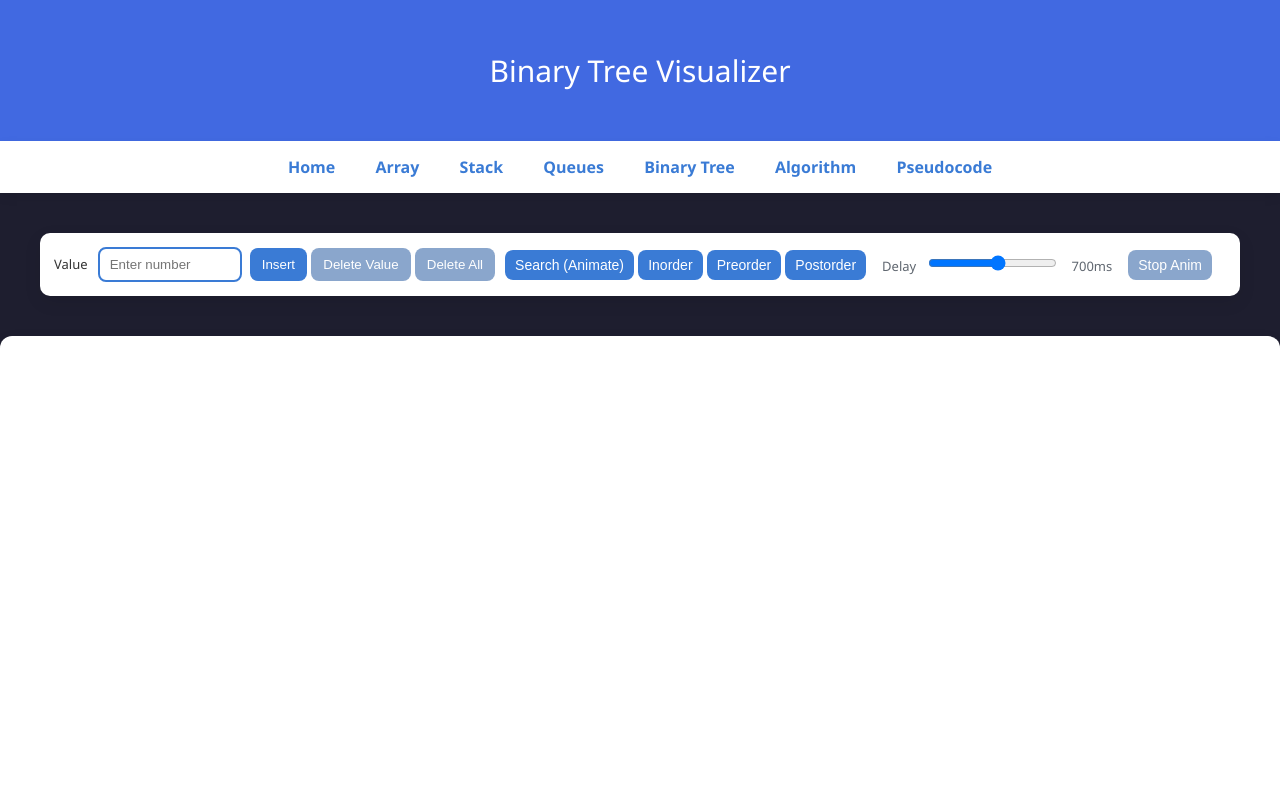
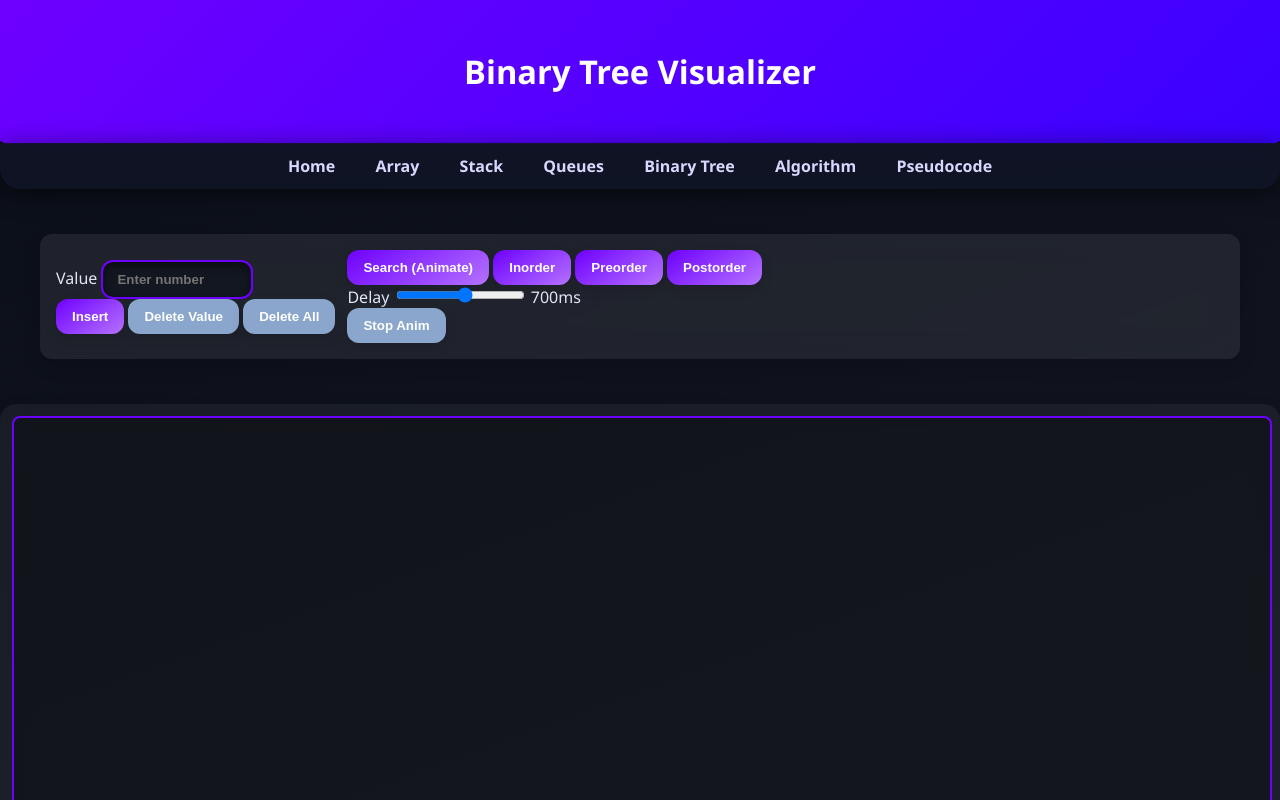
Before and after one commit to Santeke/dsaalgo, a plain HTML site: page Trees.html in a window 1280 px wide. Shown: the top 800 px of the page. Drawn offline with Linux system fonts and the light colour scheme.

Commit message:
Update Trees style.css

```diff
--- a/Trees style.css
+++ b/Trees style.css
@@ -1,176 +1,229 @@
-:root{
-    --accent:#3A7BD5;
-    --accent-dark:#2A5DA8;
-    --bg:#F2F4F7;
-    --node-bg:#E8F1FB;
-    --highlight:#CFE4FF;
+:root {
+    --accent: #6e00ff;
+    --accent-dark: #3a00ff;
+    --bg: #0b0f19;
+    --node-bg: #e0e6f5;
+    --highlight: #b573ff;
+    --found: #b573ff;
+    --found-border: #6e00ff;
 }
+
 body {
-    margin:0;
+    margin: 0;
     font-family: "Segoe UI", Roboto, system-ui, -apple-system, "Helvetica Neue", Arial;
-    background: #1e1e2f; /* Dark background */
-    color: #c9c9d9;
+    background: linear-gradient(160deg, #0b0f19 0%, #151823 100%);
+    color: #e0e6f5;
+    overflow-x: hidden;
 }
-header{
-    background: royalblue;
-    color:white;
-    padding:50px;
-    text-align:center;
-    font-size:30px;
+
+header {
+    background: linear-gradient(135deg, var(--accent), var(--accent-dark));
+    color: white;
+    padding: 50px 20px;
+    text-align: center;
+    font-size: 32px;
+    font-weight: 700;
+    border-radius: 0 0 25px 25px;
+    box-shadow: 0 8px 30px rgba(0, 0, 0, 0.5);
+    transition: transform 0.3s ease, box-shadow 0.3s ease;
+}
+
+header:hover {
+    transform: scale(1.02);
+    box-shadow: 0 12px 35px rgba(0, 0, 0, 0.6);
 }
 
 .topnav {
-    background: white;
-    color: #c9c9d9;
-    text-align:center;
-    padding:15px 0;
-    box-shadow:0 4px 10px rgba(0,0,0,0.08);
+    background: rgba(17, 22, 39, 0.85);
+    color: #e0e6f5;
+    text-align: center;
+    padding: 12px 0;
+    box-shadow: 0 4px 25px rgba(0, 0, 0, 0.5);
+    backdrop-filter: blur(12px);
+    border-radius: 0 0 20px 20px;
 }
+
 .topnav a {
-    margin:0 18px;
-    color: var(--accent);
-    font-weight:600;
-    text-decoration:none;
-    transition:0.25s;
+    margin: 0 18px;
+    color: #d8d8ff;
+    font-weight: 600;
+    text-decoration: none;
+    transition: 0.25s ease;
+    position: relative;
 }
-.topnav a:hover {
-    color: var(--accent-dark);
-    text-decoration:underline;
+
+.topnav a::after {
+    content: '';
+    position: absolute;
+    bottom: -3px;
+    left: 0;
+    width: 100%;
+    height: 3px;
+    background: linear-gradient(90deg, var(--accent), var(--highlight));
+    border-radius: 3px;
+    transform: scaleX(0);
+    transition: transform 0.3s ease;
 }
+
+.topnav a:hover::after,
+.topnav a.active::after {
+    transform: scaleX(1);
+}
+
+.topnav a:hover,
 .topnav a.active {
     color: var(--accent-dark);
-    text-decoration:underline;
 }
 
-.wrap{
-    max-width:1200px;
-    margin:22px auto;
-    padding:18px;
+.wrap {
+    max-width: 1200px;
+    margin: 25px auto;
+    padding: 20px;
 }
-.controls{
-    background:white;
-    border-radius:10px;
-    padding:14px;
-    box-shadow:0 6px 18px rgba(0,0,0,0.08);
-    display:flex;
-    gap:10px;
-    align-items:center;
-    flex-wrap:wrap;
+
+.controls {
+    background: rgba(255, 255, 255, 0.08);
+    backdrop-filter: blur(15px);
+    border-radius: 12px;
+    padding: 16px;
+    box-shadow: 0 6px 18px rgba(0, 0, 0, 0.15);
+    display: flex;
+    gap: 12px;
+    align-items: center;
+    flex-wrap: wrap;
+    transition: transform 0.3s ease, box-shadow 0.3s ease;
 }
-.controls input[type="number"]{
-    padding:8px 10px;
-    border-radius:8px;
-    border:2px solid var(--accent);
-    width:120px;
+
+.controls:hover {
+    transform: translateY(-3px);
+    box-shadow: 0 12px 28px rgba(0, 0, 0, 0.2);
 }
-.controls button{
-    padding:9px 12px;
-    border-radius:8px;
-    border:none;
-    background:var(--accent);
-    color:white;
-    cursor:pointer;
+
+.controls input[type="number"] {
+    padding: 10px 14px;
+    border-radius: 12px;
+    border: 2px solid var(--accent);
+    width: 120px;
+    background: rgba(11, 15, 25, 0.6);
+    color: #e0e6f5;  /* Ensure text is light and visible */
+    font-weight: 600;
+    box-shadow: inset 0 4px 10px rgba(0, 0, 0, 0.5);
+    transition: all 0.3s ease;
 }
-.controls button.secondary{
-    background:#8AA6CC; /* soft gray-blue */
+
+.controls input[type="number"]:focus {
+    border-color: var(--highlight);
+    box-shadow: 0 0 12px rgba(181, 115, 255, 0.5);
+    transform: scale(1.05);
+    background: rgba(11, 15, 25, 0.8);  /* Darken background on focus for better contrast */
 }
-.controls .small{
-    padding:7px 10px;
-    font-size:14px;
+
+.controls button {
+    padding: 10px 16px;
+    border-radius: 12px;
+    border: none;
+    background: linear-gradient(145deg, var(--accent), var(--highlight));
+    color: white;
+    font-weight: 600;
+    cursor: pointer;
+    box-shadow: 0 4px 12px rgba(0, 0, 0, 0.15);
+    transition: all 0.3s ease;
 }
+
+.controls button.secondary {
+    background: #8AA6CC;
+}
+
+.controls button:hover {
+    transform: scale(1.08);
+    box-shadow: 0 8px 20px rgba(181, 115, 255, 0.7);
+}
+
 .visual {
-    margin-top:18px;
-    background:white;
-    border-radius:12px;
-    padding:12px;
-    box-shadow:0 6px 18px rgba(0,0,0,0.06);
-    min-height:700px; /* increased from 320px */
-    position:relative;
-    overflow:hidden;
+    margin-top: 20px;
+    background: rgba(255, 255, 255, 0.05);
+    backdrop-filter: blur(12px);
+    border-radius: 16px;
+    padding: 12px;
+    box-shadow: 0 6px 18px rgba(0, 0, 0, 0.1);
+    min-height: 700px;
+    position: relative;
+    overflow: visible;
+    transition: transform 0.3s ease, box-shadow 0.3s ease;
+}
+
+.visual:hover {
+    transform: translateY(-3px);
+    box-shadow: 0 12px 28px rgba(0, 0, 0, 0.18);
 }
 
 #canvas {
-    width:100%;
-    height:850px; /* increased from 520px */
-    position:relative;
+    width: 100%;
+    height: 850px;
+    position: relative;
+    background-color: rgba(0, 0, 0, 0.3);  /* Darker background for better contrast */
+    overflow: visible;
+    border: 2px solid var(--accent);
+    border-radius: 8px;
 }
+
 svg.lines {
-    position:absolute;
-    left:0; top:0;
-    width:100%;
-    height:100%;
-    pointer-events:none;
+    position: absolute;
+    left: 0;
+    top: 0;
+    width: 100%;
+    height: 100%;
+    pointer-events: none;
 }
 
 .node {
-    position:absolute;
-    width:70px;   /* increased from 48px */
-    height:70px;  /* increased from 48px */
-    border-radius:50%;
-    background:var(--node-bg);
-    border:2px solid var(--accent);
-    display:flex;
-    align-items:center;
-    justify-content:center;
-    font-weight:700;
-    font-size:20px; /* larger font inside node */
-    box-shadow:0 6px 12px rgba(0,0,0,0.08);
-    transform:translate(-50%,-50%);
-    transition: transform .22s ease, background .22s ease, box-shadow .22s ease, border-color .22s ease;
-    cursor:default;
-    user-select:none;
-    margin:35px 45px; /* increased spacing between nodes */
+    position: absolute;
+    width: 70px;
+    height: 70px;
+    border-radius: 50%;
+    background: var(--node-bg);
+    border: 2px solid var(--accent);
+    display: flex;
+    align-items: center;
+    justify-content: center;
+    font-weight: 700;
+    font-size: 20px;
+    box-shadow: 0 6px 12px rgba(0, 0, 0, 0.08);
+    transform: translate(-50%, -50%);
+    cursor: default;
+    user-select: none;
+    transition: transform 0.22s ease, background 0.22s ease, box-shadow 0.22s ease, border-color 0.22s ease;
+    z-index: 1;
+    color: #0b0f19;
 }
+
 .node.highlight {
     background: var(--highlight);
     border-color: #8CB8FF;
-    transform:translate(-50%,-50%) scale(1.18);
-    box-shadow:0 12px 22px rgba(120,150,255,0.12);
-}
-.node.found {
-    background: #D7F5E3;
-    border-color: #1E8A4B;
+    transform: translate(-50%, -50%) scale(1.18);
+    box-shadow: 0 12px 22px rgba(120, 150, 255, 0.2);
 }
 
-.output {
-    margin-top:12px;
-    padding:12px;
-    background:#f1f3f5;
-    border-left:5px solid var(--accent);
-    border-radius:6px;
-    font-weight:600;
+.node.found {
+    background: var(--found);
+    border-color: var(--found-border);
+    color: white;
 }
 
-.controls-row {
-    display:flex; gap:8px; align-items:center;
-}
-label { font-size:13px; color:#333; margin-right:6px; }
-.small-muted { font-size:13px; color:#606770; margin-left:8px; }
-.spacer {
-    flex:1;
+
+.output {
+    margin-top: 14px;
+    padding: 14px;
+    background: rgba(255, 255, 255, 0.08);
+    border-left: 5px solid var(--accent);
+    border-radius: 12px;
+    font-weight: 600;
+    color: #ffdd57;
+    box-shadow: 0 4px 12px rgba(0, 0, 0, 0.1);
+    transition: transform 0.3s ease, box-shadow 0.3s ease;
 }
 
-@media (max-width:700px){
-    .controls { flex-direction:column; align-items:stretch; }
-    #canvas { height:600px; } /* smaller for mobile */
+.output:hover {
+    transform: translateY(-2px);
+    box-shadow: 0 10px 22px rgba(0, 0, 0, 0.15);
 }
-@media (max-width:700px){
-.controls-row {
-    flex-direction: column;
-    align-items: stretch;
-    width: 100%;
-    gap: 12px;
-}
-.controls input[type="number"] {
-    width: 100%;
-}
-.controls button {
-    width: 100%;
-}
-#delayRange {
-    width: 100%;
-}
-.spacer {
-    display: none;
-}
-}
```
